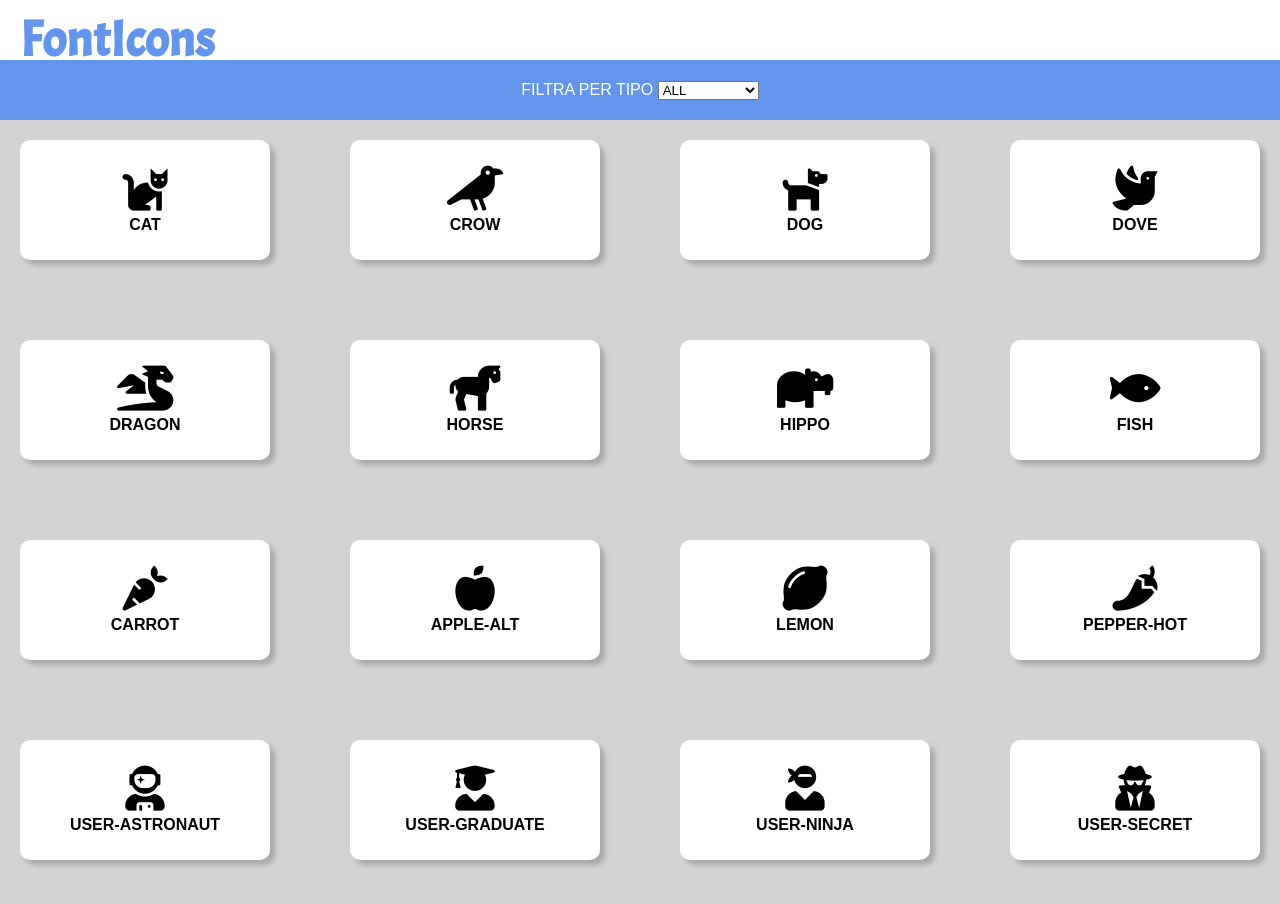
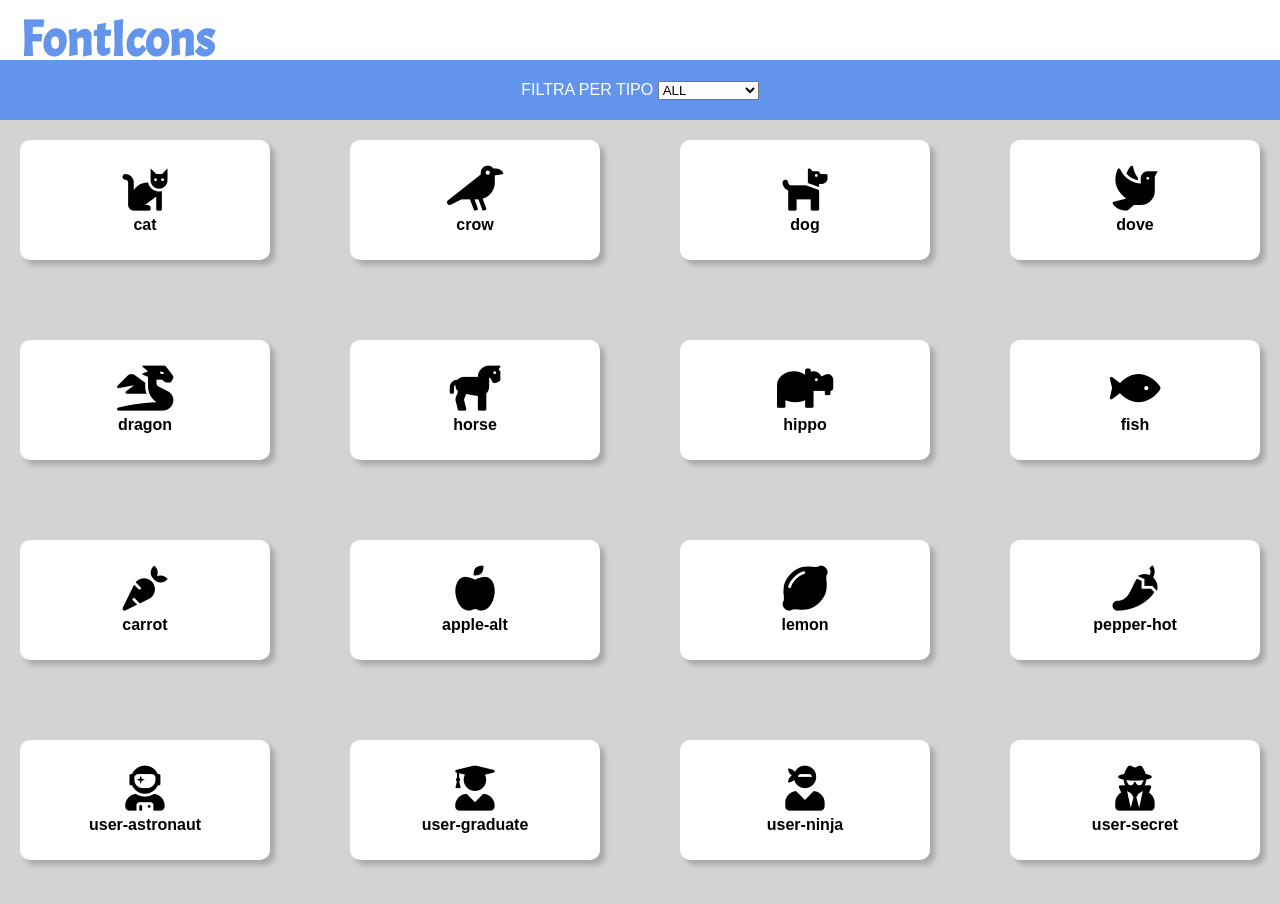
Before and after one commit to MattiaGiaco/js-es6-icons, a plain HTML site: page index.html in a window 1280 px wide. Drawn offline with Linux system fonts and the light colour scheme.

Commit message:
milestone1 done

```diff
--- a/index.html
+++ b/index.html
@@ -29,70 +29,6 @@
   </header>
 
   <main>
-    <div class="card">
-      <i class="fas fa-cat"></i>
-      <span>CAT</span>
-    </div>
-    <div class="card">
-      <i class="fas fa-crow"></i>
-      <span>CROW</span>
-    </div>
-    <div class="card">
-      <i class="fas fa-dog"></i>
-      <span>DOG</span>
-    </div>
-    <div class="card">
-      <i class="fas fa-dove"></i>
-      <span>DOVE</span>
-    </div>
-    <div class="card">
-      <i class="fas fa-dragon"></i>
-      <span>DRAGON</span>
-    </div>
-    <div class="card">
-      <i class="fas fa-horse"></i>
-      <span>HORSE</span>
-    </div>
-    <div class="card">
-      <i class="fas fa-hippo"></i>
-      <span>HIPPO</span>
-    </div>
-    <div class="card">
-      <i class="fas fa-fish"></i>
-      <span>FISH</span>
-    </div>
-    <div class="card">
-      <i class="fas fa-carrot"></i>
-      <span>CARROT</span>
-    </div>
-    <div class="card">
-      <i class="fas fa-apple-alt"></i>
-      <span>APPLE-ALT</span>
-    </div>
-    <div class="card">
-      <i class="fas fa-lemon"></i>
-      <span>LEMON</span>
-    </div>
-    <div class="card">
-      <i class="fas fa-pepper-hot"></i>
-      <span>PEPPER-HOT</span>
-    </div>
-    <div class="card">
-      <i class="fas fa-user-astronaut"></i>
-      <span>USER-ASTRONAUT</span>
-    </div>
-    <div class="card">
-      <i class="fas fa-user-graduate"></i>
-      <span>USER-GRADUATE</span>
-    </div>
-    <div class="card">
-      <i class="fas fa-user-ninja"></i>
-      <span>USER-NINJA</span>
-    </div>
-    <div class="card">
-      <i class="fas fa-user-secret"></i>
-      <span>USER-SECRET</span>
-    </div>
 
   </main>
 
--- a/js/script.js
+++ b/js/script.js
@@ -112,3 +112,20 @@ const cards = [
 		color: 'blue'
 	}
 ];
+
+// milestone1
+
+getCards();
+
+function getCards(){
+	const card = document.querySelector('main');
+
+	cards.forEach((element,index)=>{
+		card.innerHTML += `
+		<div class="card">
+			<i class="${element.family} ${element.prefix}${element.name} ${element.color}"></i>
+			<span>${element.name}</span>
+    </div>
+		`
+	})
+}
```
